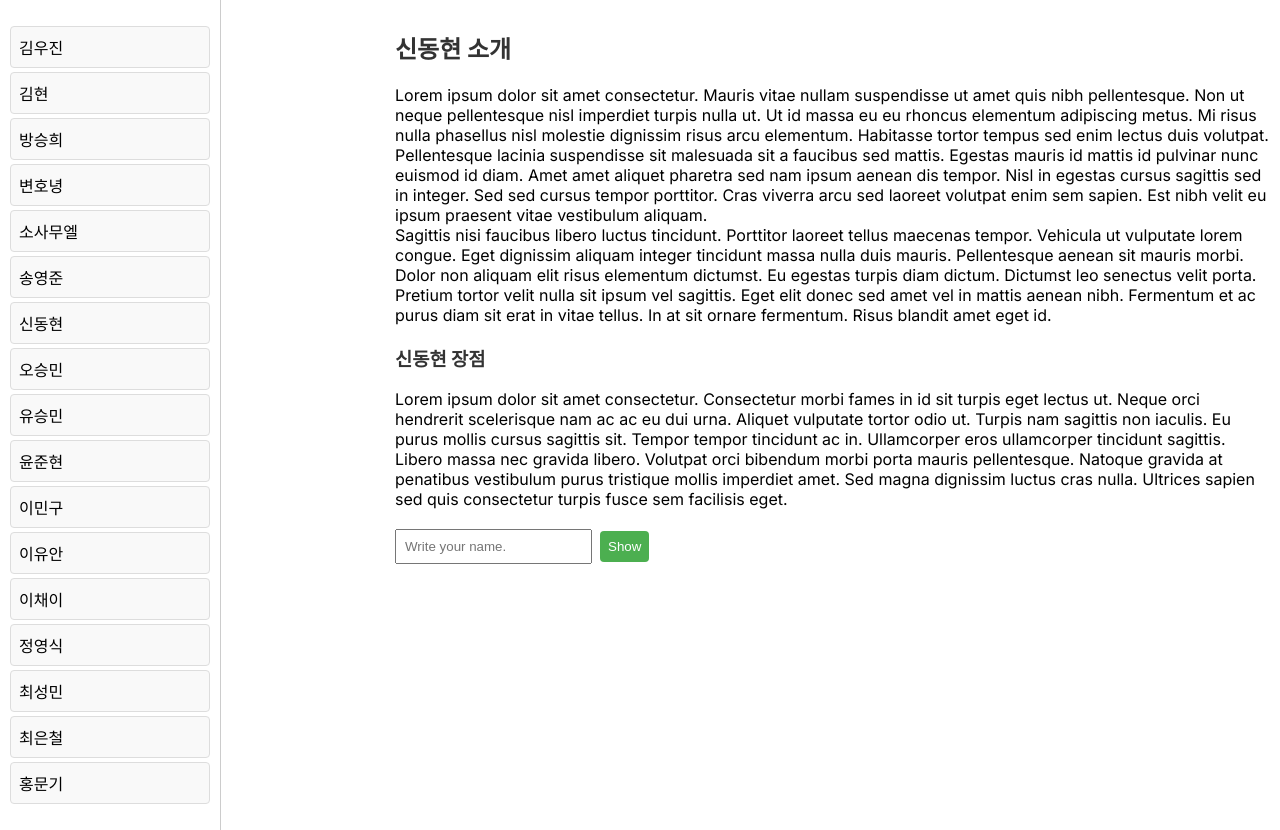
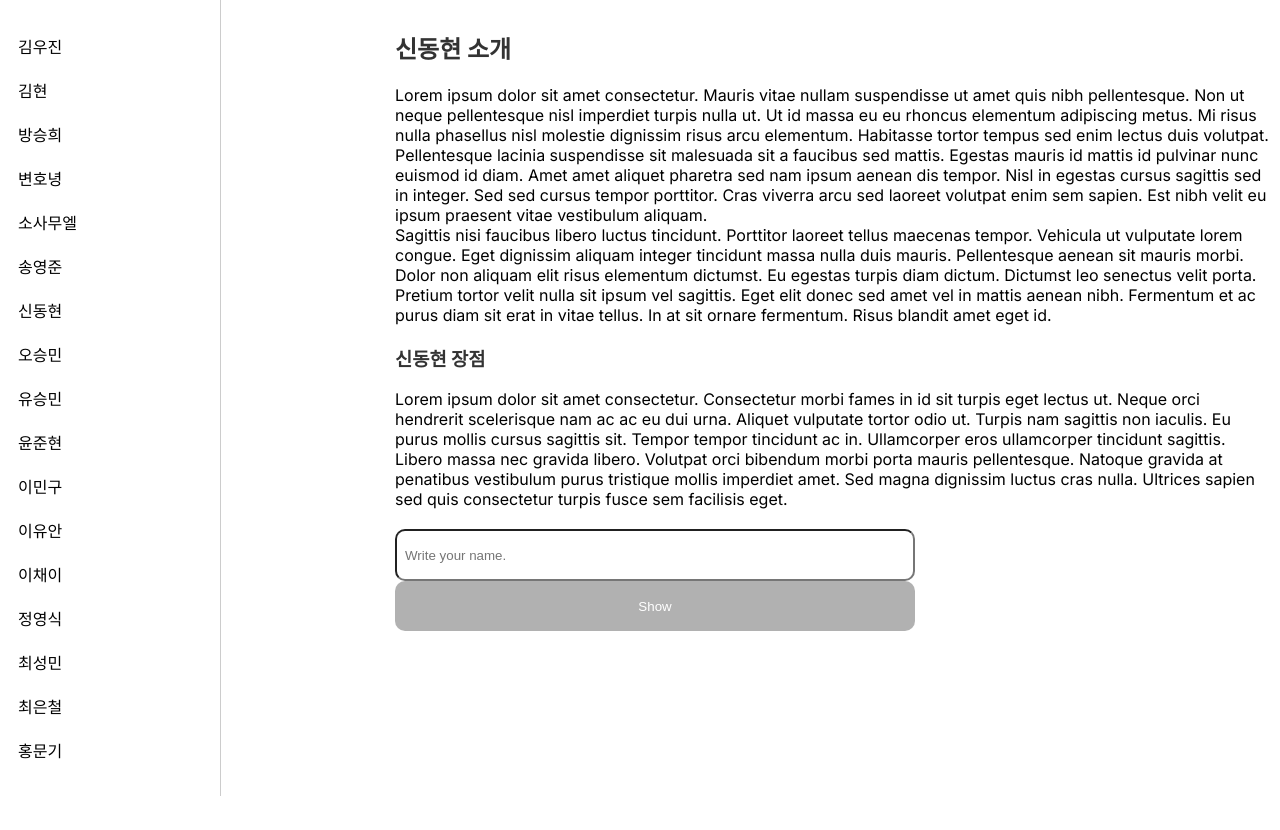
Before and after one commit to personarpgg/20231229-TEST, a Next.js app in the folder my-next-app/: page / in a window 1280 px wide. After the commit the page ends 800 px from the top, so only its background shows below. Built offline with nearby package versions, Linux system fonts and the light colour scheme.

Commit message:
check : 메뉴의 버튼 스타일 배경 없애고, 글만 남도록 수정

```diff
--- a/my-next-app/app/globals.css
+++ b/my-next-app/app/globals.css
@@ -16,10 +16,10 @@ ul.student-list {
 
 li.student-list-item {
   padding: 8px;
-  border: 1px solid #ddd;
+  /* border: 1px solid #ddd; */
   margin-bottom: 4px;
-  background-color: #f9f9f9;
-  border-radius: 4px;
+  /* background-color: #f9f9f9; */
+  /* border-radius: 4px; */
 }
 
 li.student-list-item:hover {
@@ -43,19 +43,29 @@ li.student-list-item:hover {
 }
 
 #search-input {
+  width: 500px;
+  height: 32px;
   padding: 8px;
-  margin-right: 8px;
+  border-radius: 10px;
 }
 
 #show-button {
   padding: 8px;
+  background-color: rgba(145, 145, 145, 0.7);
+  color: white;
+  border: none;
+  border-radius: 10px;
+  cursor: pointer;
+  margin-bottom: 8px;
+  width: 520px;
+  height: 50px;
+}
+
+li.student-list-item.selected {
   background-color: #4caf50;
   color: white;
-  border: none;
-  border-radius: 4px;
-  cursor: pointer;
 }
 
 #show-button:hover {
-  background-color: #45a049;
+  background-color: rgba(145, 145, 145, 0.7);
 }
```
